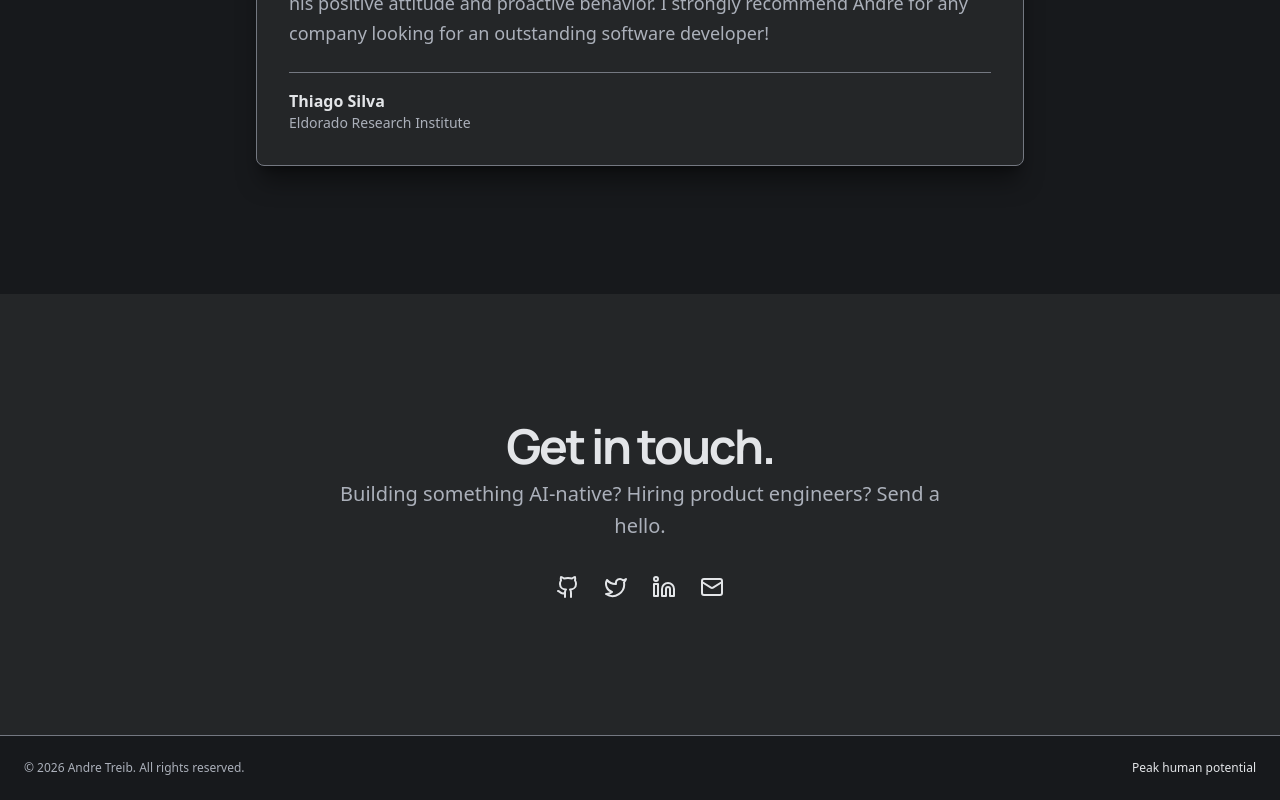
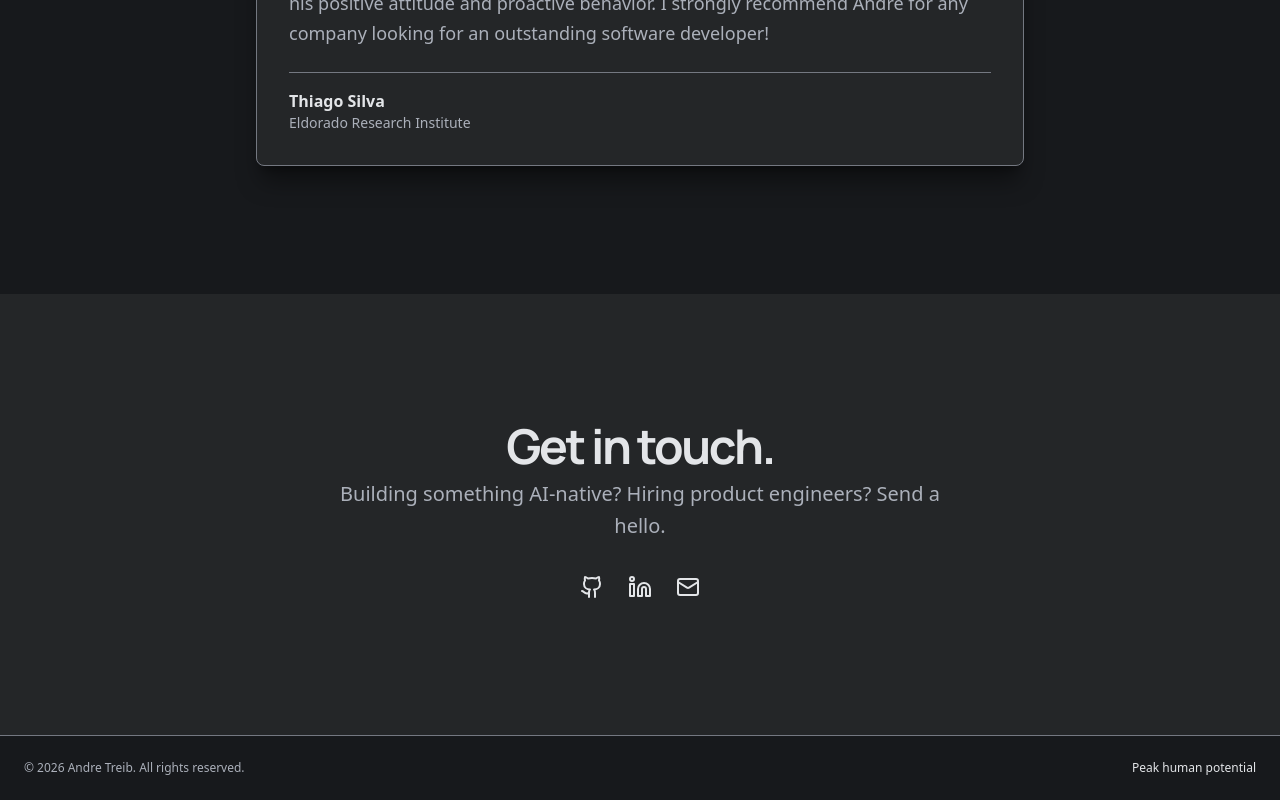
Before and after one commit to atreib/portfolio, a Next.js app: page / in a window 1280 px wide. Shown: the part 9653-10453 px from the top of the page. Built offline with nearby package versions, Linux system fonts and the light colour scheme.

Commit message:
chore: remove the twitter link from the contact section
The Twitter account is no longer in use, so the contact icons
now point only to GitHub, LinkedIn and email.

```diff
--- a/src/app/_components/contact.tsx
+++ b/src/app/_components/contact.tsx
@@ -1,10 +1,5 @@
 import Link from "next/link";
-import {
-  GithubIcon,
-  LinkedinIcon,
-  MailIcon,
-  TwitterIcon,
-} from "lucide-react";
+import { GithubIcon, LinkedinIcon, MailIcon } from "lucide-react";
 import { Button } from "@/components/ui/button";
 
 export function Contact() {
@@ -33,15 +28,6 @@ export function Contact() {
             </Button>
             <Button variant="ghost" size="icon" asChild>
               <Link
-                href="https://twitter.com/treibthedev"
-                prefetch={false}
-                aria-label="Twitter"
-              >
-                <TwitterIcon className="h-6 w-6" />
-              </Link>
-            </Button>
-            <Button variant="ghost" size="icon" asChild>
-              <Link
                 href="https://www.linkedin.com/in/atreib/"
                 prefetch={false}
                 aria-label="LinkedIn"
```
